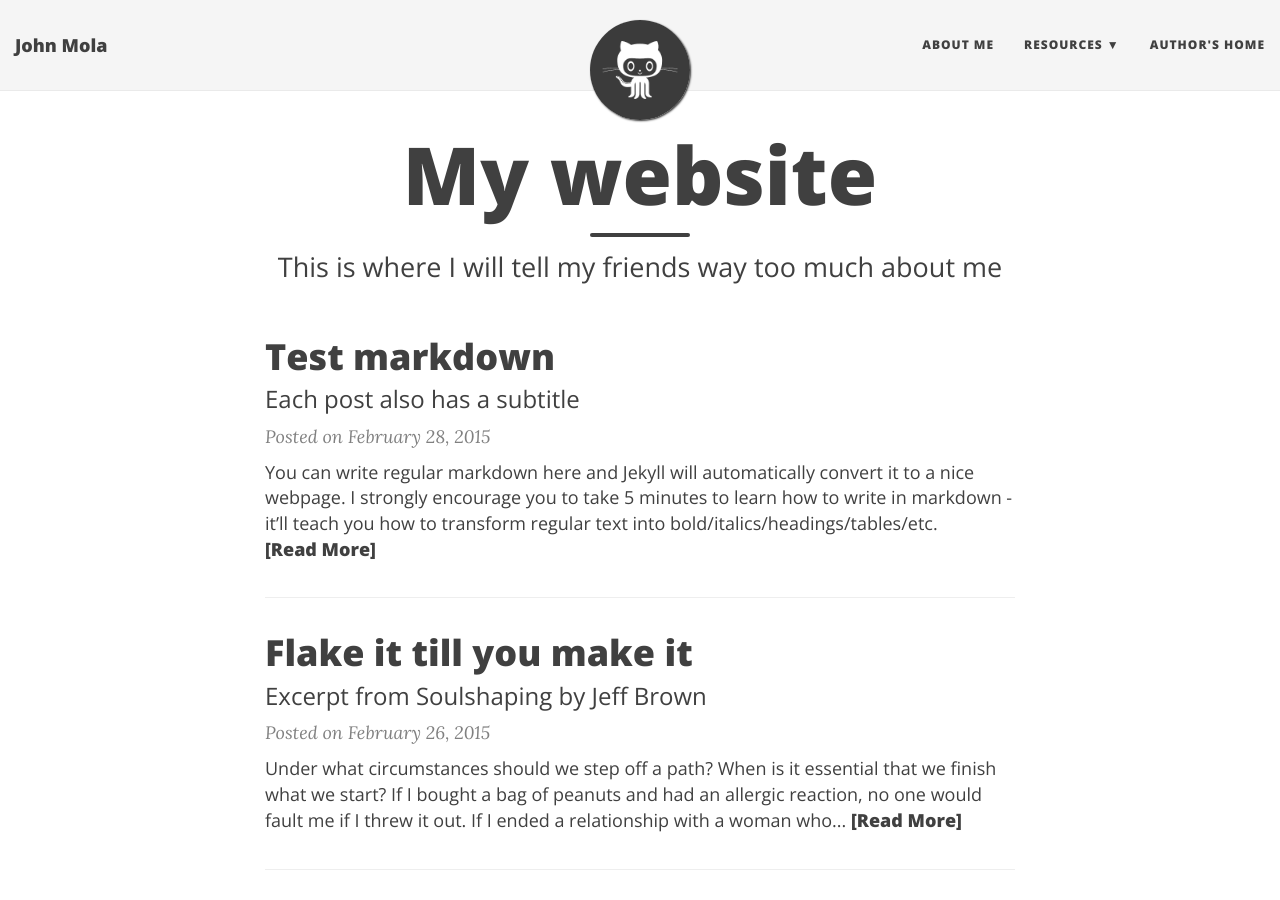
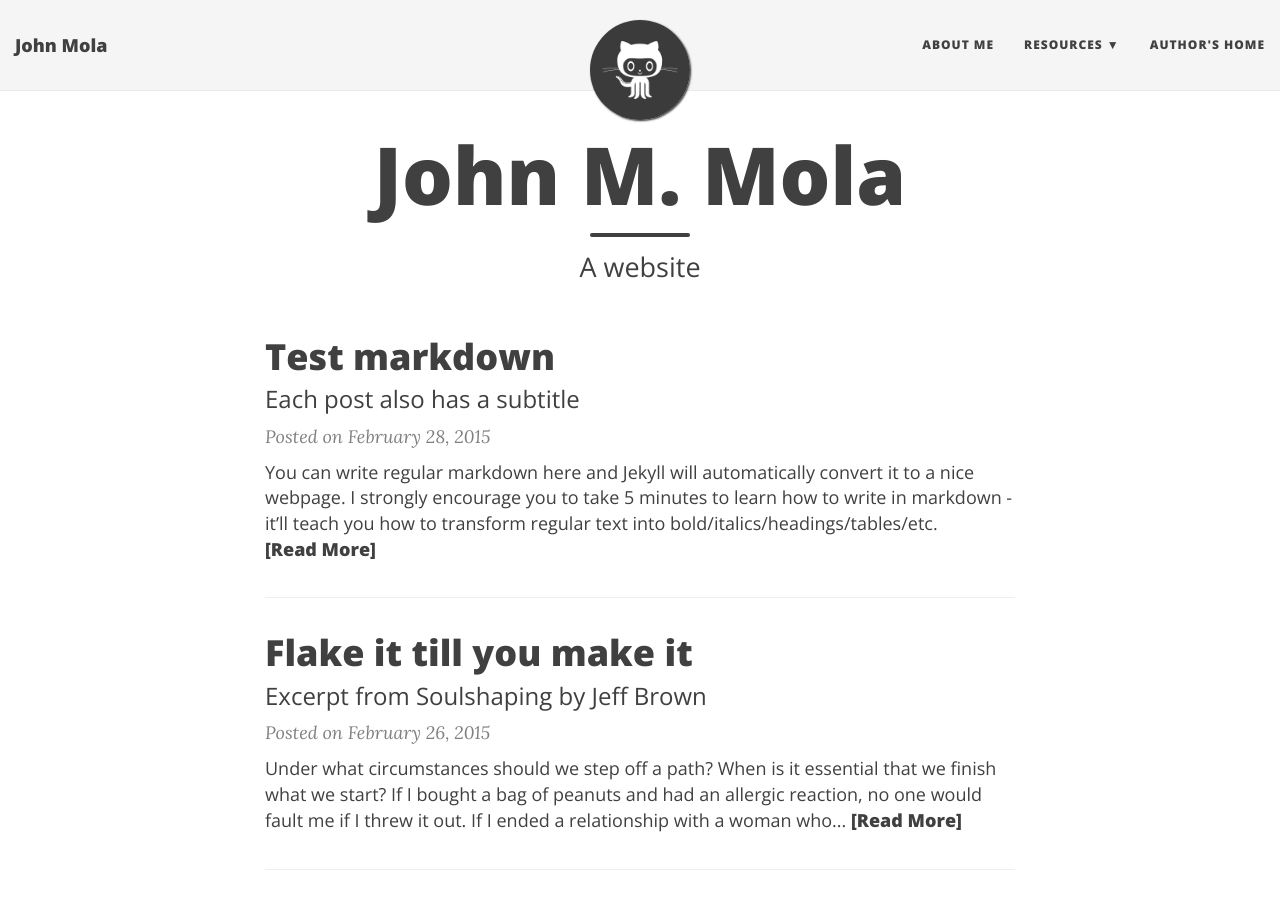
Before and after one commit to maureenpage/maureen-page.github.io, a Jekyll site: the page built from index.html, in a window 1280 px wide and 900 px high. Built offline with Jekyll 4.4.1, drawn with Linux system fonts in a browser that asks for light colours; nearby versions of some CDN libraries; the list of posts is cut into pages by our own code.

Commit message:
update 1

```diff
--- a/index.html
+++ b/index.html
@@ -1,7 +1,7 @@
 ---
 layout: page
-title: My website
-subtitle: This is where I will tell my friends way too much about me
+title: John M. Mola
+subtitle: A website
 use-site-title: true
 ---
 
```
